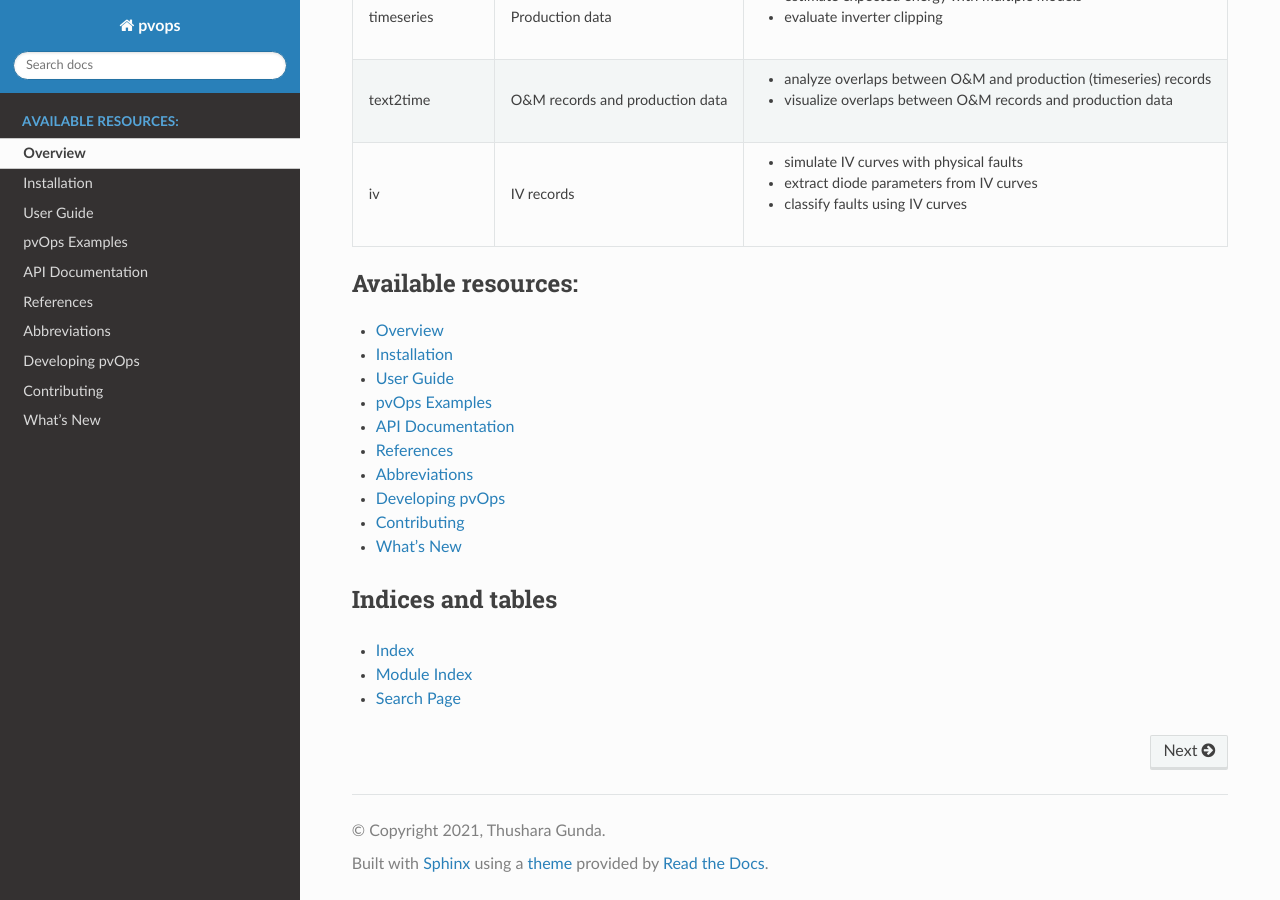
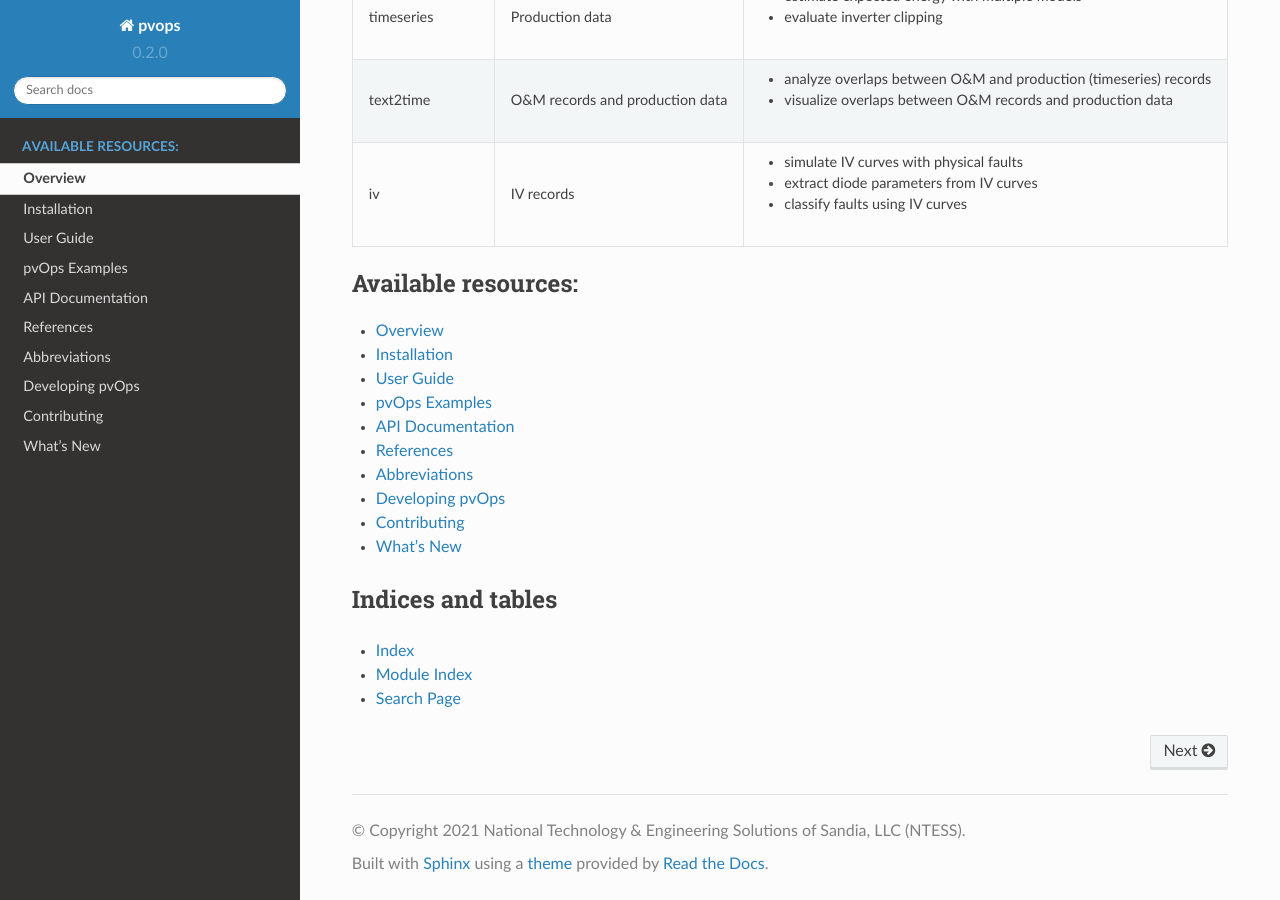
Before and after one commit to sandialabs/pvOps, a Sphinx documentation site: the page built from docs/index.rst, in a window 1280 px wide and 900 px high, scrolled down 610 px. Built offline with Sphinx 7.4.7 and the Read the Docs theme 2.0.0, drawn with Linux system fonts in a browser that asks for light colours; pages that are not in the unit, such as notebooks, are missing from menus.

Commit message:
updating author, copyright, and version in conf.py and setup.py

```diff
--- a/docs/conf.py
+++ b/docs/conf.py
@@ -12,17 +12,17 @@
 #
 import os
 import sys
+from pvops import __version__
 
 sys.path.insert(0, os.path.abspath("../"))
 
 # -- Project information -----------------------------------------------------
 
-project = "pvops"
-copyright = "2021, Thushara Gunda"
-author = "Thushara Gunda"
-
-# The full version, including alpha/beta/rc tags
-release = "0.1"
+project = u"pvops"
+copyright = u"2021 National Technology & Engineering Solutions of Sandia, LLC (NTESS)"
+author = u"pvOps Developers"
+version = __version__
+release = __version__
 
 
 # -- General configuration ---------------------------------------------------
@@ -30,6 +30,9 @@ release = "0.1"
 # Add any Sphinx extension module names here, as strings. They can be
 # extensions coming with Sphinx (named 'sphinx.ext.*') or your custom
 # ones.
+
+language = 'en'
+
 extensions = [
     "sphinx.ext.autodoc",
     # pull in documentation from docstrings in a semi-automatic way.
--- a/setup.py
+++ b/setup.py
@@ -26,7 +26,8 @@ Source code: https://github.com/sandialabs/pvOps
 DISTNAME = 'pvops'
 MAINTAINER = "Thushara Gunda"
 MAINTAINER_EMAIL = 'tgunda@sandia.gov'
-LICENSE = 'Revised BSD'
+AUTHOR = 'pvOps Developers'
+LICENSE = 'BSD 3-Clause License'
 URL = 'https://github.com/sandialabs/pvops'
 
 TESTS_REQUIRE = [
@@ -106,6 +107,7 @@ setup(
     ext_modules=[],
     description=DESCRIPTION,
     long_description=LONG_DESCRIPTION,
+    author=AUTHOR,
     maintainer=MAINTAINER,
     maintainer_email=MAINTAINER_EMAIL,
     license=LICENSE,
```
